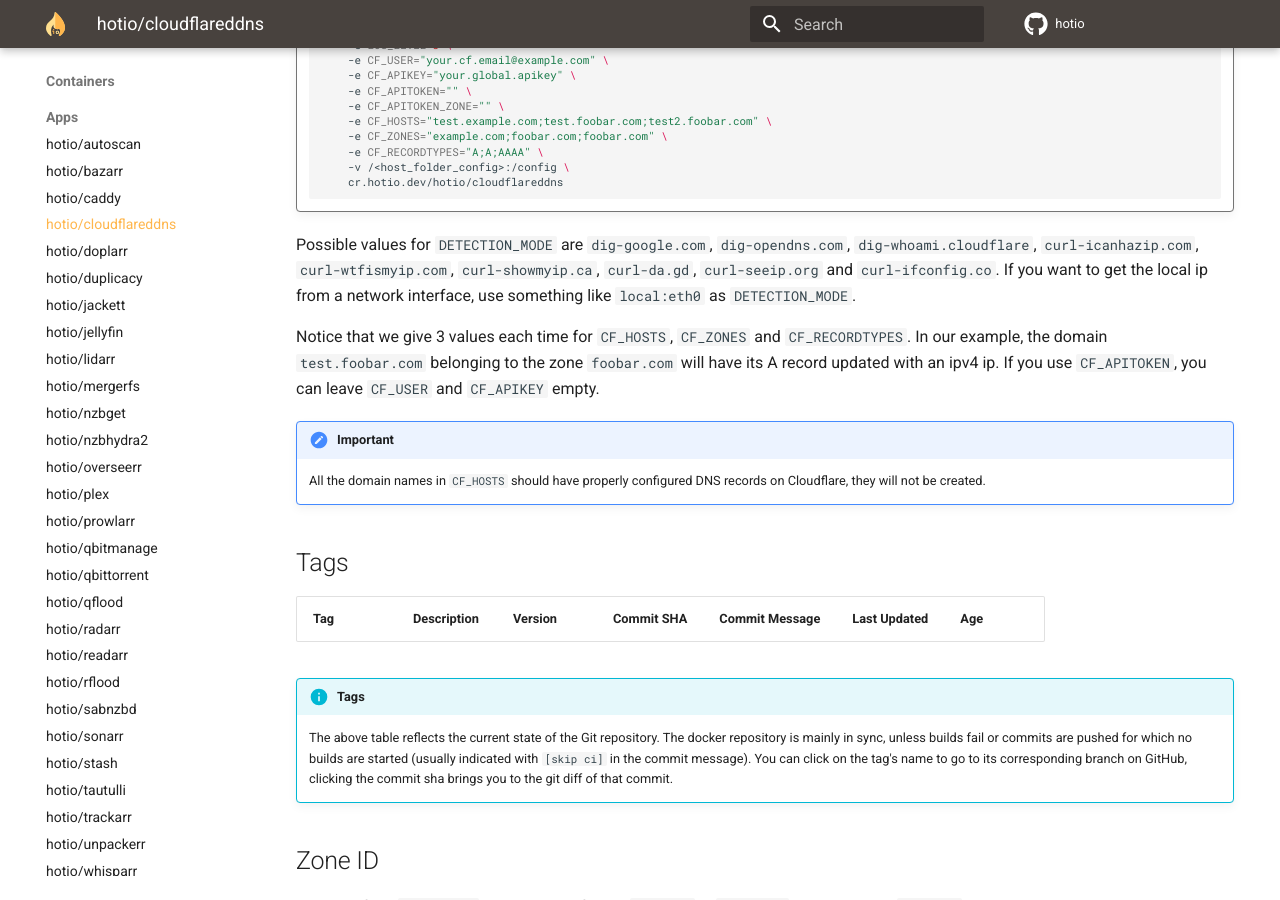
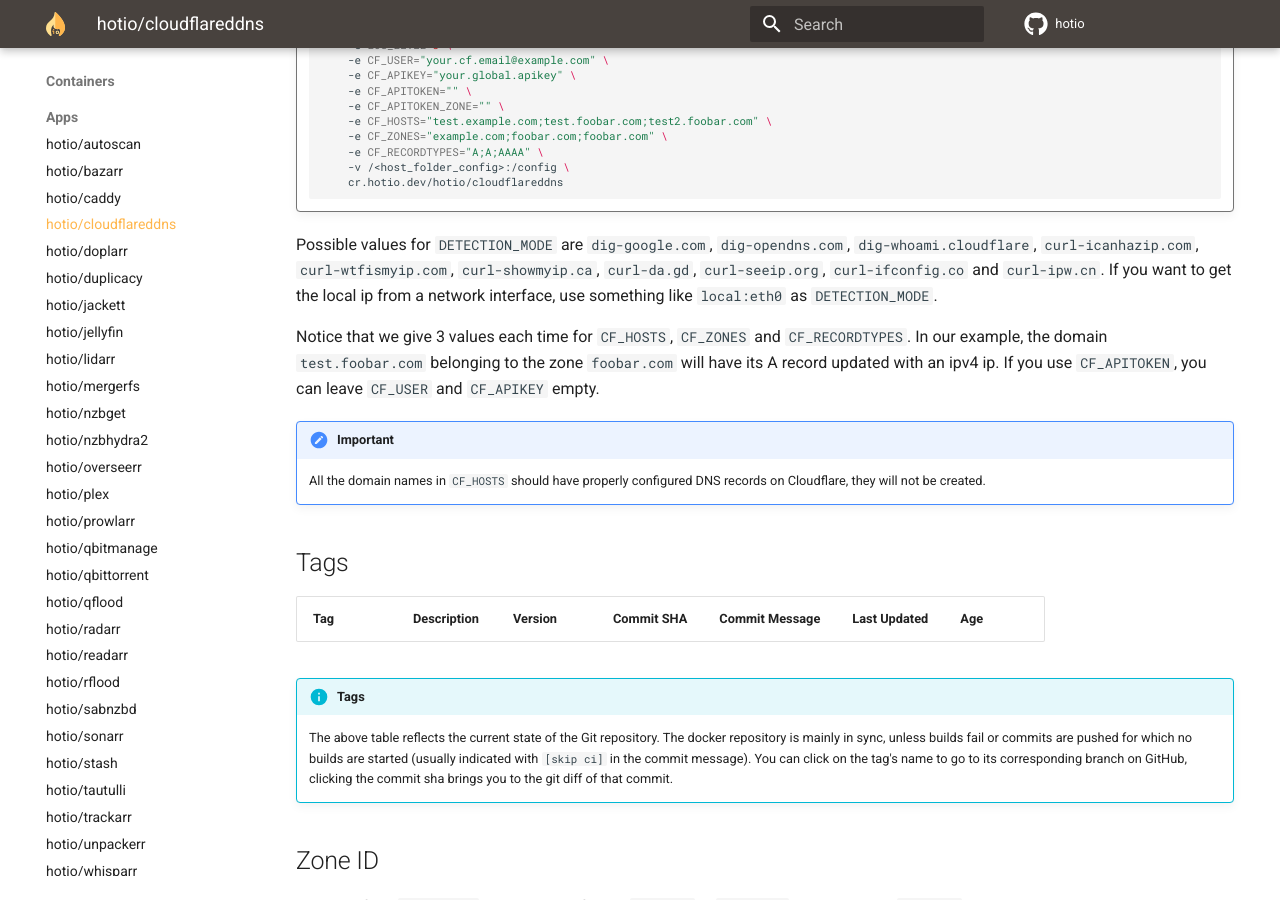
Before and after one commit to hotio/website, an MkDocs documentation site: the page built from docs/containers/cloudflareddns.md, in a window 1280 px wide and 900 px high, scrolled down 695 px. Built offline with MkDocs 1.6.1 and Material for MkDocs 9.7.7, drawn with Linux system fonts in a browser that asks for light colours.

Commit message:
add ipw.cn info to cfddns

````diff
--- a/docs/containers/cloudflareddns.md
+++ b/docs/containers/cloudflareddns.md
@@ -66,7 +66,7 @@ hide:
               - /<host_folder_config>:/config
         ```
 
-Possible values for `DETECTION_MODE` are `dig-google.com`, `dig-opendns.com`, `dig-whoami.cloudflare`, `curl-icanhazip.com`, `curl-wtfismyip.com`, `curl-showmyip.ca`, `curl-da.gd`, `curl-seeip.org` and `curl-ifconfig.co`. If you want to get the local ip from a network interface, use something like `local:eth0` as `DETECTION_MODE`.
+Possible values for `DETECTION_MODE` are `dig-google.com`, `dig-opendns.com`, `dig-whoami.cloudflare`, `curl-icanhazip.com`, `curl-wtfismyip.com`, `curl-showmyip.ca`, `curl-da.gd`, `curl-seeip.org`, `curl-ifconfig.co` and `curl-ipw.cn`. If you want to get the local ip from a network interface, use something like `local:eth0` as `DETECTION_MODE`.
 
 Notice that we give 3 values each time for `CF_HOSTS`, `CF_ZONES` and `CF_RECORDTYPES`. In our example, the domain `test.foobar.com` belonging to the zone `foobar.com` will have its A record updated with an ipv4 ip. If you use `CF_APITOKEN`, you can leave `CF_USER` and `CF_APIKEY` empty.
 
````
